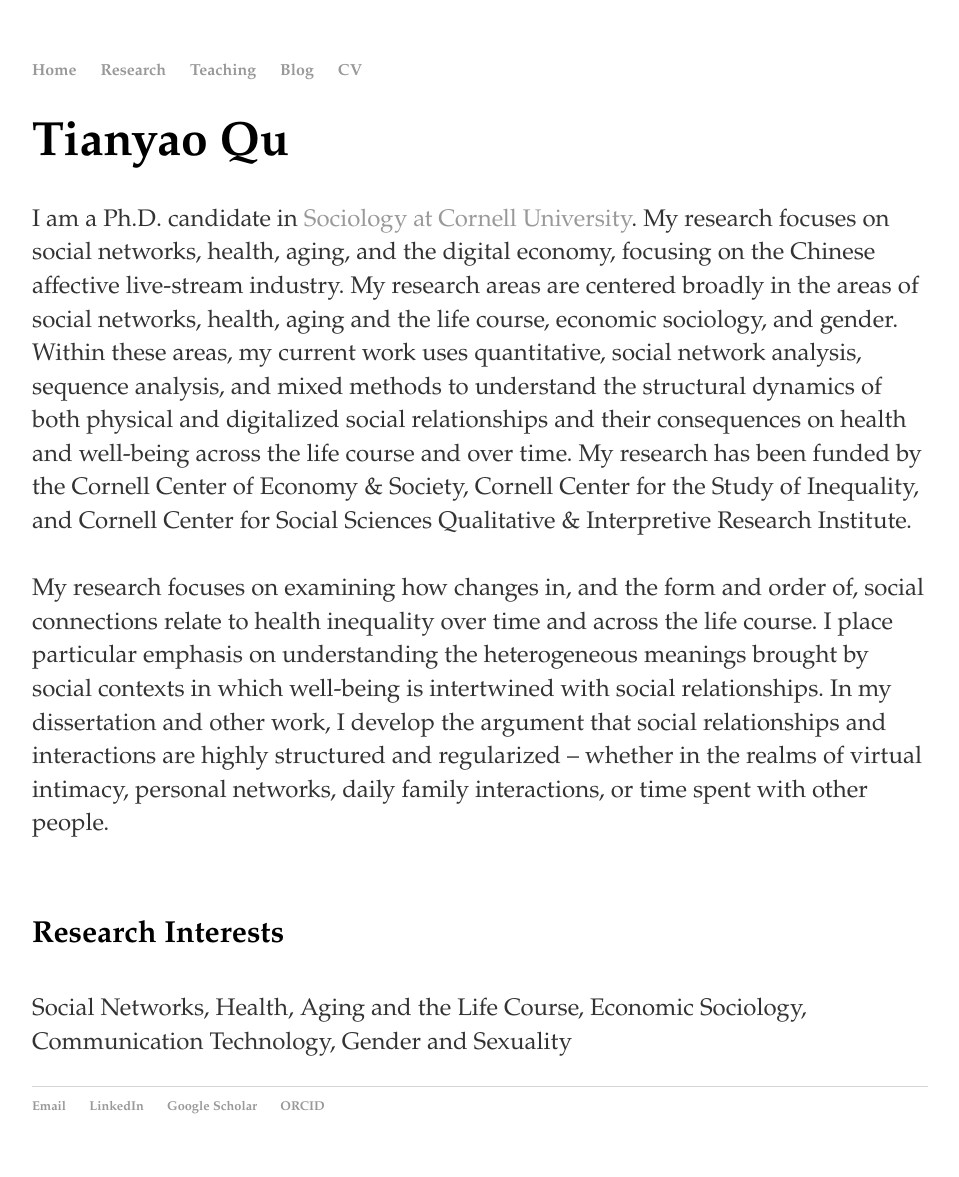
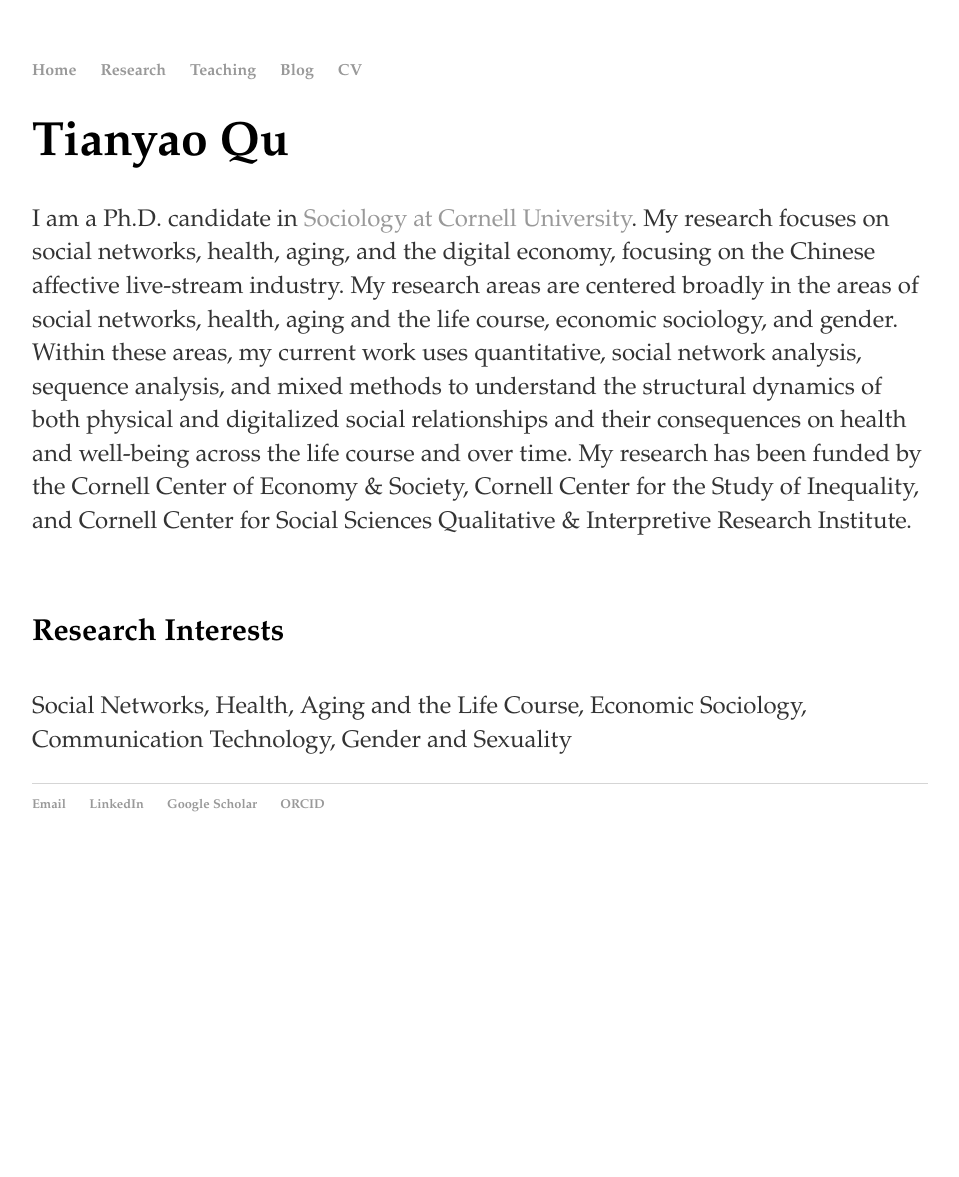
Before and after one commit to windyqu/windyqu.github.io, a Jekyll site: the page built from index.html, in a window 1280 px wide. Shown: the whole page, without its empty margins (160-1119 px from the left). Built offline with Jekyll 4.4.1, drawn with Linux system fonts in a browser that asks for light colours; after the commit the page ends 900 px from its top, so only the background shows below that.

Commit message:
Update index.html

```diff
--- a/index.html
+++ b/index.html
@@ -12,8 +12,6 @@ title: Tianyao Qu's Homepage
 		My research has been funded by the Cornell Center of Economy & Society, Cornell Center for the Study of Inequality, and Cornell Center for Social Sciences Qualitative & Interpretive Research Institute.
 
 	<br><br>
-	        My research focuses on examining how changes in, and the form and order of, social connections relate to health inequality over time and across the life course. I place particular emphasis on understanding the heterogeneous meanings brought by social contexts in which well-being is intertwined with social relationships. In my dissertation and other work, I develop the argument that social relationships and interactions are highly structured and regularized – whether in the realms of virtual intimacy, personal networks, daily family interactions, or time spent with other people.
-	<br><br>
 
 	<h4>Research Interests</h3>
 	<p>
```
